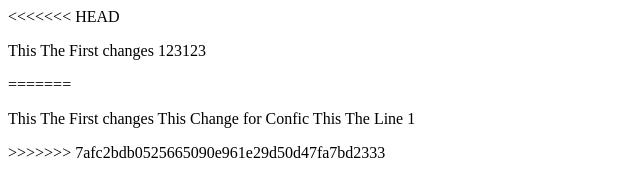
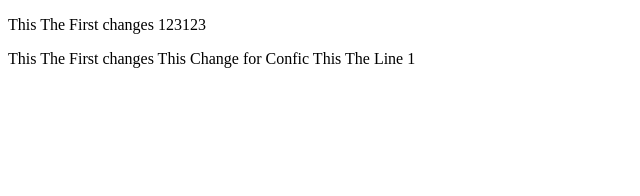
Before and after one commit to mayurempyreal/test, a plain HTML site: page index.html in a window 1280 px wide. Shown: the whole page, without its empty margins (0-640 px from the left). Drawn offline with Linux system fonts and the light colour scheme.

Commit message:
this the after conflic resolve commit

```diff
--- a/index.html
+++ b/index.html
@@ -7,10 +7,7 @@
     <title>Index</title>
 </head>
 <body>
-<<<<<<< HEAD
     <p>This The First changes 123123 </p>
-=======
     <p>This The First changes This Change for Confic This The Line 1 </p>
->>>>>>> 7afc2bdb0525665090e961e29d50d47fa7bd2333
 </body>
 </html>
```
